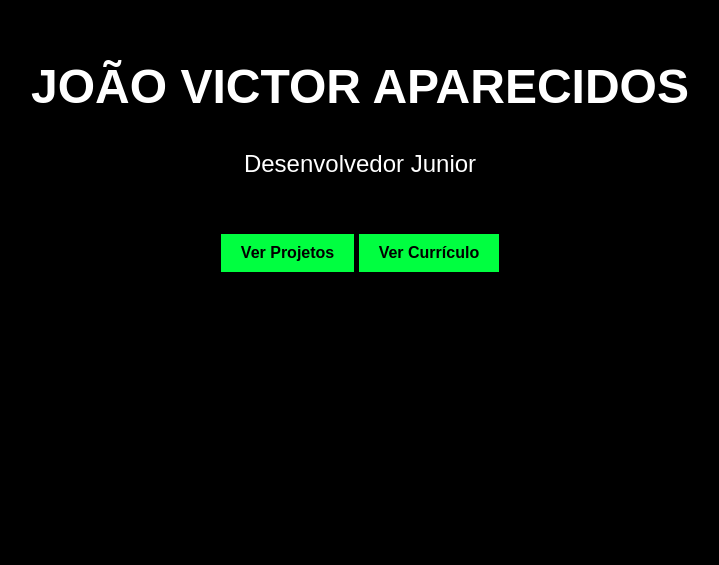
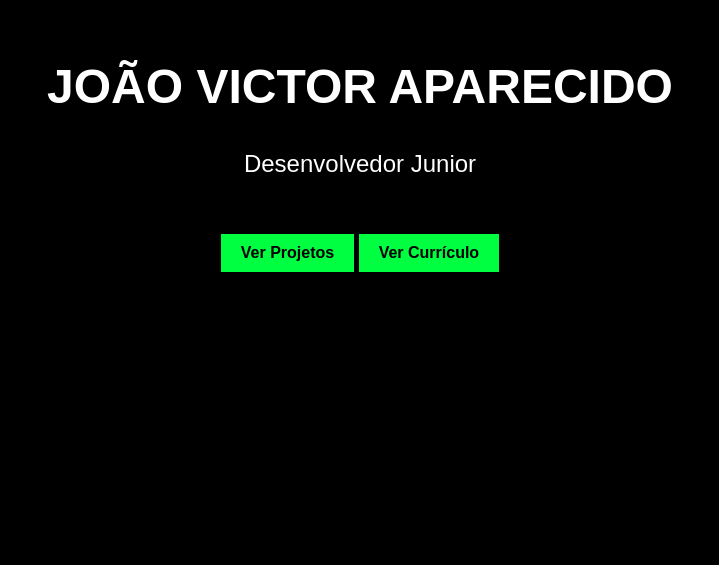
Before and after one commit to Joaovictoraparecido/Devjv, a plain HTML site: page index.html in a window 1280 px wide. Shown: the part 235-800 px from the top of the page, without its empty margins (280-999 px from the left). Drawn offline with Linux system fonts and the light colour scheme.

Commit message:
Update index.html

```diff
--- a/index.html
+++ b/index.html
@@ -10,7 +10,7 @@
 <body>
     <div class="portfolio">
         <div class="cover">
-            <h1>JOÃO VICTOR APARECIDOS</h1>
+            <h1>JOÃO VICTOR APARECIDO</h1>
             <br>
             <br>
             <p>Desenvolvedor Junior</p>
```
